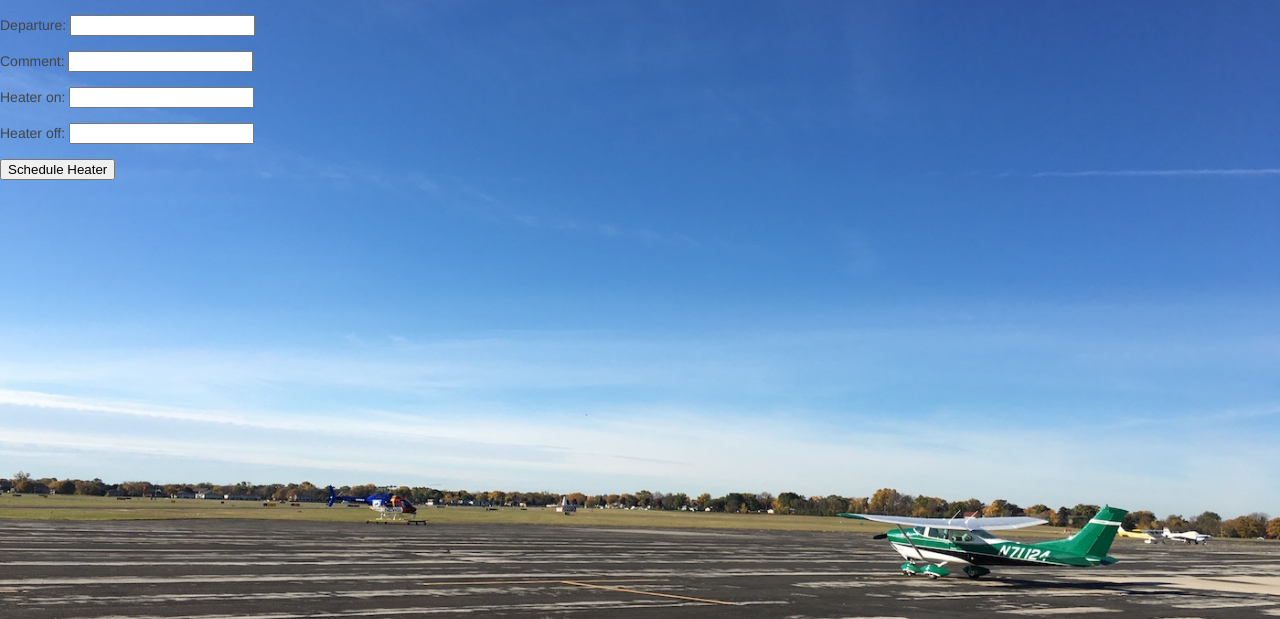
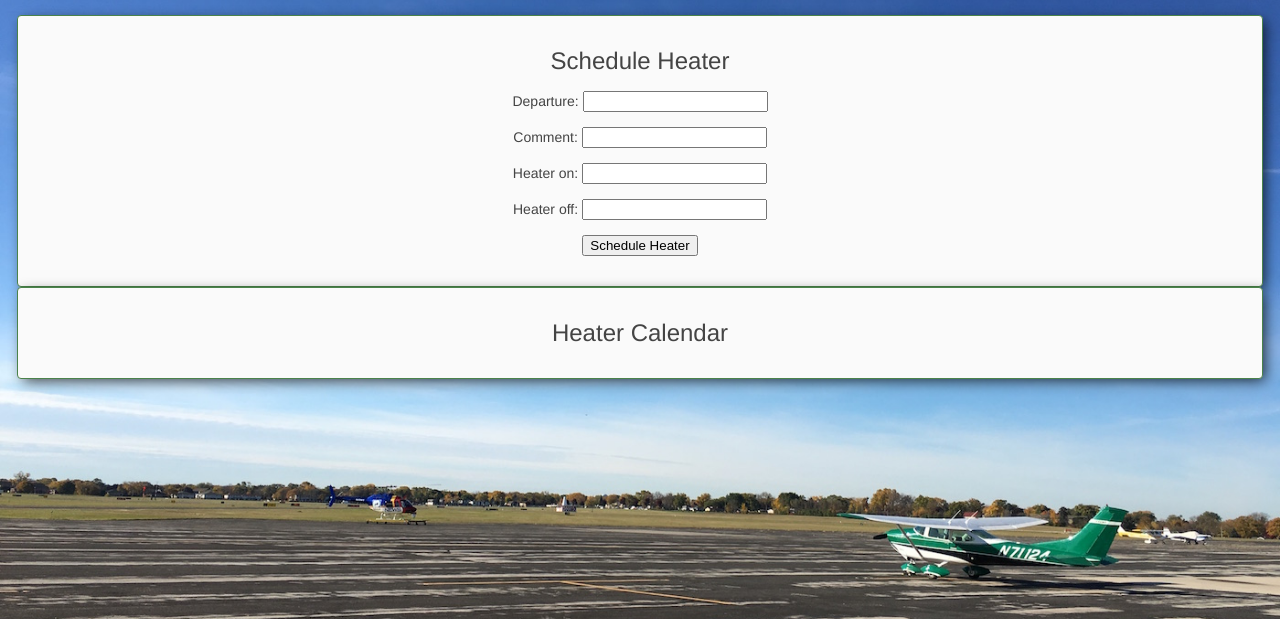
Before and after one commit to dsilvers/n71124, a Django app: template templates/schedule.html in a window 1280 px wide. Shown: the part 82-701 px from the top of the page. Run offline with Django 3.2, Linux system fonts and the light colour scheme; the template is opened without the code that fills it: values that come from a table or form of the project are taken from there, others are empty; some libraries are stand-ins or nearby versions.

Commit message:
Neat, auth works for scheduler using django admin

```diff
--- a/hangar/views.py
+++ b/hangar/views.py
@@ -149,6 +149,11 @@ class ScheduleView(FormView):
         }
         return initial
 
+    def get(self, request, *args, **kwargs):
+        form = self.form_class(initial=self.get_initial())
+        schedules = PowerSchedule.objects.all()
+        return render(request, self.template_name, {'form': form, 'schedule': schedules })
+
     def form_valid(self, form):
         # yeah, someday we might have more than one?
         switch = PowerSwitch.objects.all().first()
--- a/n71124/settings.py
+++ b/n71124/settings.py
@@ -95,6 +95,8 @@ STATICFILES_DIRS = (
     os.path.join(BASE_DIR, "static"),
 )
 
+LOGIN_URL = '/admin/login'
+
 try:
     from settings_local import *
 except ImportError:
--- a/n71124/urls.py
+++ b/n71124/urls.py
@@ -17,12 +17,13 @@ from django.conf.urls import include, url
 from django.contrib import admin
 from hangar.views import SensorReportingView, FrontPageView, SwitchStatusView, ScheduleView
 from django.views.generic import TemplateView
+from django.contrib.auth.decorators import login_required
 
 urlpatterns = [
     url(r'^admin/', include(admin.site.urls)),
     url(r'^sensors/', SensorReportingView.as_view()),
     url(r'^switches/', SwitchStatusView.as_view()),
-    url(r'^schedule/', ScheduleView.as_view()),
+    url(r'^schedule/', login_required(ScheduleView.as_view())),
     url(r'^robots\.txt/$', TemplateView.as_view(template_name='robots.txt', content_type='text/plain')),
     url(r'^$', FrontPageView.as_view()),
 ]
--- a/templates/schedule.html
+++ b/templates/schedule.html
@@ -16,9 +16,33 @@ $(document).ready(function() {
 });
 </script>
 
+
+        <div class="container">
+          <div class="uk-grid">
+            <div class="uk-width-medium-1-1">
+                <div class="uk-panel uk-panel-box uk-panel-space uk-text-center">
+<h2>Schedule Heater</h2>
+
 <form action="" method="post">{% csrf_token %}
     {{ form.as_p }}
     <input type="submit" value="Schedule Heater" />
 </form>
 
+                </div>
+            </div>
+
+            <div class="uk-width-medium-1-1">
+                <div class="uk-panel uk-panel-box uk-panel-space uk-text-center">
+<h2>Heater Calendar</h2>
+
+{% for s in schedule %}
+<p>{{ s }} ( delete )</p>
+{% endfor %}
+
+                </div>
+            </div>
+          </div>
+        </div>
+
+
 {% endblock %}
```
Also changed, not shown: n71124/settings_local.py (deleted, +0 -15 lines), 1 other file.
